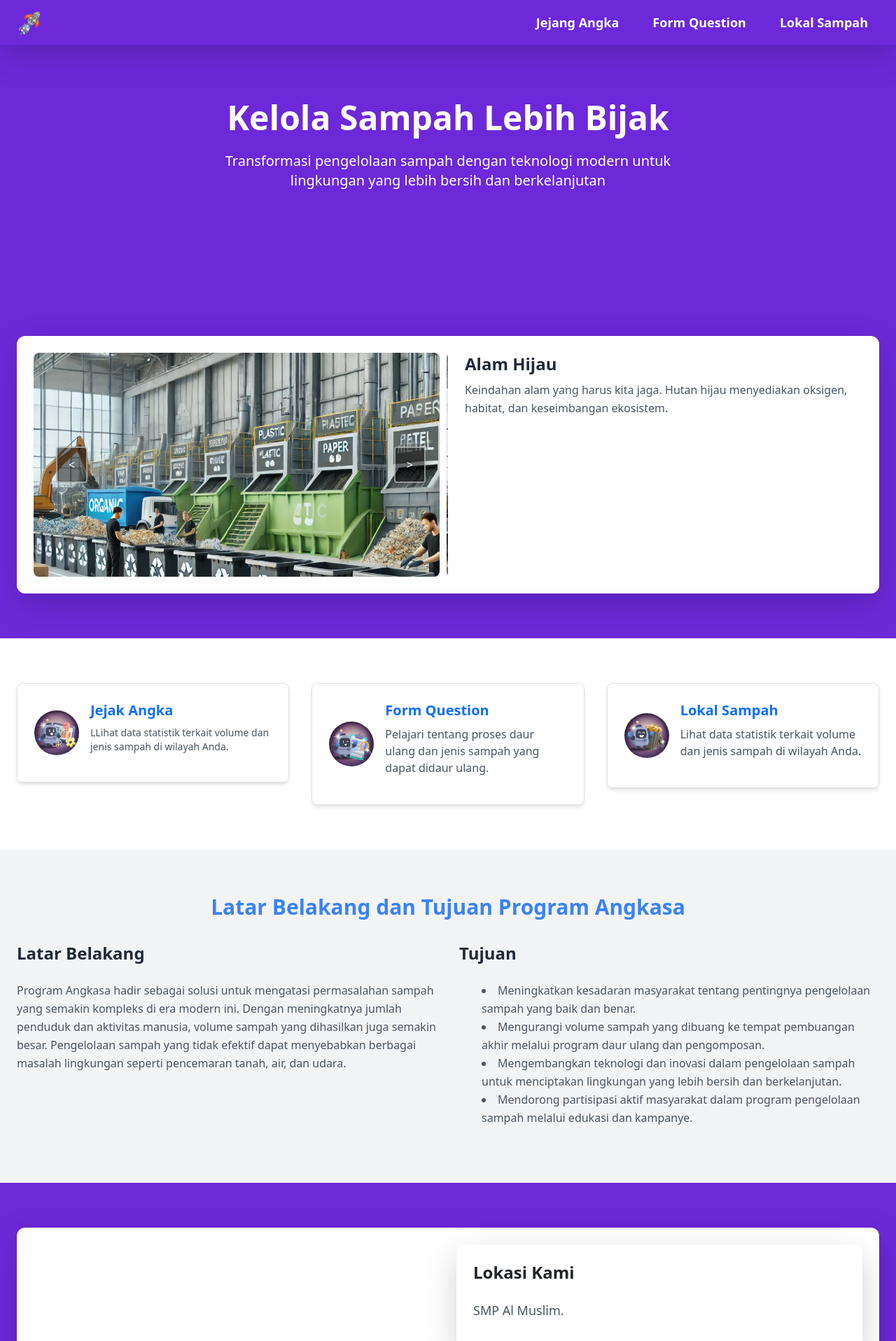
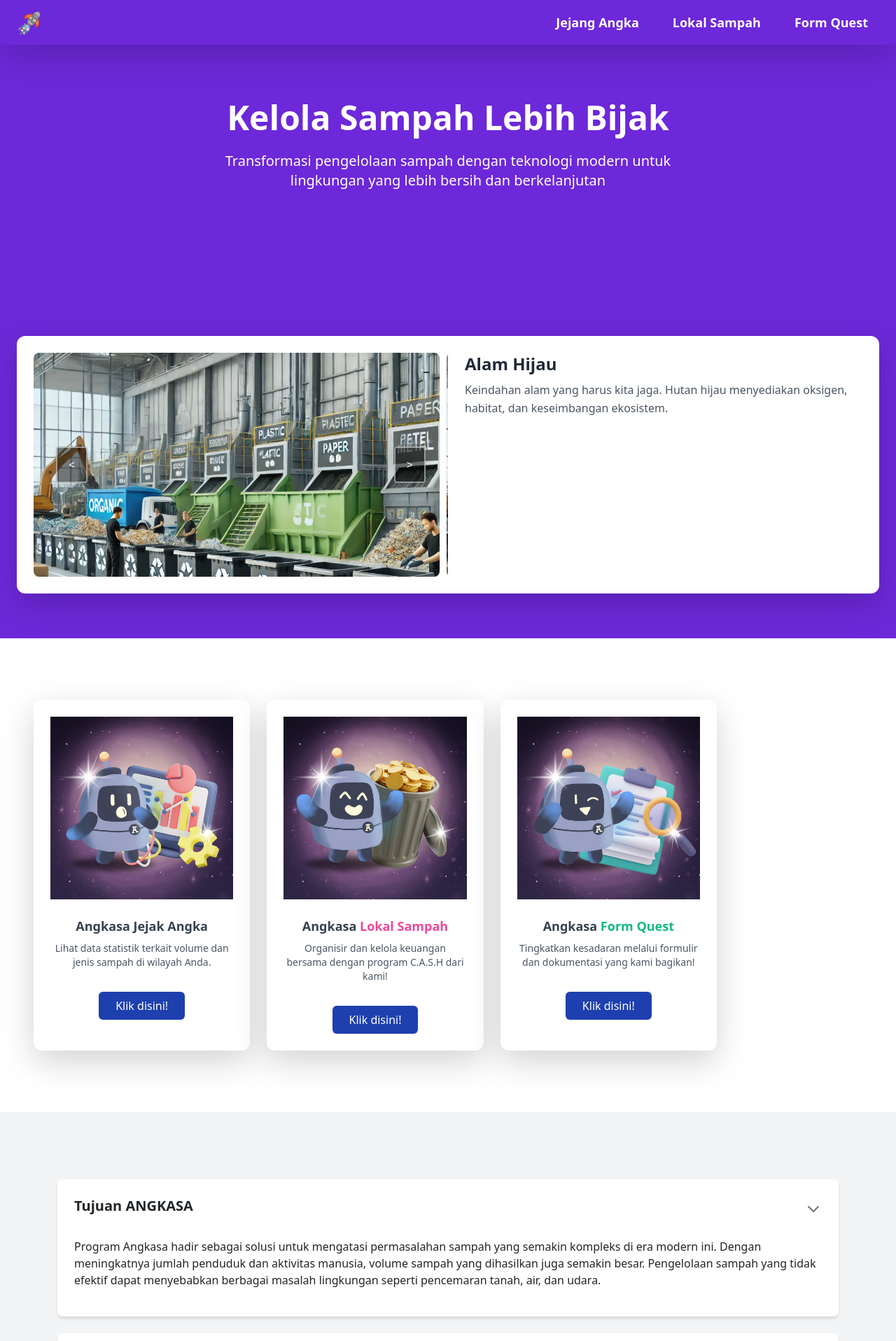
Before and after one commit to CodinginID/EcoTrack, a Flask app: page / in a window 1280 px wide. Shown: the top 1916 px of the page at 70% size. Run offline with Flask 3, Linux system fonts and the light colour scheme; some libraries are stand-ins or nearby versions; grey boxes are pictures that could not be loaded.

Commit message:
fix(angkasa): fix layout

```diff
--- a/app/app.py
+++ b/app/app.py
@@ -43,7 +43,7 @@
     return render_template("jejak_angka.html", data=data["data"], chart_data=chart_data)
 
 @app.route('/form-question')
-def form_question():
+def form_quest():
     return render_template("form_question.html")
 
 @app.route('/lokal-sampah')
--- a/app/templates/form_question.html
+++ b/app/templates/form_question.html
@@ -32,16 +32,16 @@
                 </div>
                 <div id="nav-menu" class="hidden lg:flex space-x-4 ml-auto">
                     <a href="{{url_for('jejak_angka')}}" class="text-white text-lg px-3 py-2 rounded-md text-sm font-semibold hover:bg-green-500 no-underline">Jejang Angka</a>
-                    <a href="{{url_for('form_question')}}" class="text-white text-lg px-3 py-2 rounded-md text-sm font-semibold hover:bg-green-500 no-underline">Form Question</a>
                     <a href="{{url_for('lokal_sampah')}}" class="text-white text-lg px-3 py-2 rounded-md text-sm font-semibold hover:bg-green-500 no-underline">Lokal Sampah</a>
+                    <a href="{{url_for('form_quest')}}" class="text-white text-lg px-3 py-2 rounded-md text-sm font-semibold hover:bg-green-500 no-underline">Form Quest</a>
                 </div>
             </div>
         </div>
         <div id="mobile-menu" class="hidden bg-emerald-700">
             <div id="mobile-menu" class="hidden lg:hidden"></div>
             <a href="{{url_for('jejak_angka')}}" class="block text-white text-lg px-3 py-2 rounded-md text-sm font-semibold hover:bg-green-500 hover:bg-opacity-75 no-underline">Jejang Angka</a>
-            <a href="{{url_for('form_question')}}" class="block text-white text-lg px-3 py-2 rounded-md text-sm font-semibold hover:bg-green-500 hover:bg-opacity-75 no-underline">Form Question</a>
             <a href="{{url_for('lokal_sampah')}}" class="block text-white text-lg px-3 py-2 rounded-md text-sm font-semibold hover:bg-green-500 hover:bg-opacity-75 no-underline">Lokal Sampah</a>
+            <a href="{{url_for('form_quest')}}" class="block text-white text-lg px-3 py-2 rounded-md text-sm font-semibold hover:bg-green-500 hover:bg-opacity-75 no-underline">Form Quest</a>
             </div>
         </div>
     </nav>
--- a/app/templates/index2.html
+++ b/app/templates/index2.html
@@ -33,16 +33,16 @@
                 <!-- Menu -->
                 <div id="nav-menu" class="hidden lg:flex space-x-4 ml-auto">
                     <a href="{{url_for('jejak_angka')}}" class="text-white text-lg px-3 py-2 rounded-md text-sm font-semibold hover:bg-green-500 no-underline">Jejang Angka</a>
-                    <a href="{{url_for('form_question')}}" class="text-white text-lg px-3 py-2 rounded-md text-sm font-semibold hover:bg-green-500 no-underline">Form Question</a>
                     <a href="{{url_for('lokal_sampah')}}" class="text-white text-lg px-3 py-2 rounded-md text-sm font-semibold hover:bg-green-500 no-underline">Lokal Sampah</a>
+                    <a href="{{url_for('form_quest')}}" class="text-white text-lg px-3 py-2 rounded-md text-sm font-semibold hover:bg-green-500 no-underline">Form Quest</a>
                 </div>
             </div>
         </div>
         <div id="mobile-menu" class="hidden bg-emerald-700">
             <div id="mobile-menu" class="hidden lg:hidden"></div>
             <a href="{{url_for('jejak_angka')}}" class="block text-white text-lg px-3 py-2 rounded-md text-sm font-semibold hover:bg-green-500 hover:bg-opacity-75 no-underline">Jejang Angka</a>
-            <a href="{{url_for('form_question')}}" class="block text-white text-lg px-3 py-2 rounded-md text-sm font-semibold hover:bg-green-500 hover:bg-opacity-75 no-underline">Form Question</a>
             <a href="{{url_for('lokal_sampah')}}" class="block text-white text-lg px-3 py-2 rounded-md text-sm font-semibold hover:bg-green-500 hover:bg-opacity-75 no-underline">Lokal Sampah</a>
+            <a href="{{url_for('form_quest')}}" class="block text-white text-lg px-3 py-2 rounded-md text-sm font-semibold hover:bg-green-500 hover:bg-opacity-75 no-underline">Form Quest</a>
             </div>
         </div>
     </nav>
@@ -124,52 +124,43 @@
     <!-- Fitur -->
     <section class="py-16 bg-white">
         <div class="max-w-7xl mx-auto px-4">
-            <div class="grid md:grid-cols-3 gap-8">
-                <a href="{{url_for('jejak_angka')}}" class="block no-underline">
-                    <div class="flex items-center p-4 border rounded-lg shadow-md max-w-md transition duration-300 hover:bg-green-400">
-                        <img src="{{url_for('static', filename='images/Jejak_Angka.png')}}" alt="Jejak Angka" class="w-16 h-16 rounded-full">
-                        <div class="ml-4">
-                            <h3 class="text-xl font-bold mb-2">Jejak Angka</h3>
-                            <p class="text-gray-600 text-sm">LLihat data statistik terkait volume dan jenis sampah di wilayah Anda.</p>
-                        </div>
-                    </div>
-                </a>
+            <div class="grid grid-cols-1 md:grid-cols-3 gap-6 p-6 max-w-5xl">
+                <!-- Jejak Angka Artikel -->
+                <div class="bg-white shadow-lg rounded-xl p-6 text-center">
+                    <img src="{{url_for('static', filename='images/Jejak_Angka.png')}}" alt="Jejang angka" class="mx-auto mb-4">
+                    <h2 class="text-lg font-bold text-gray-700">Angkasa <span class="text-orange-500">Jejak Angka</span></h2>
+                    <p class="text-gray-600 text-sm my-2">Lihat data statistik terkait volume dan jenis sampah di wilayah Anda.</p>
+                    <a href="{{url_for('jejak_angka')}}"><button class="mt-4 bg-blue-800 text-white px-4 py-2 rounded-md hover:bg-green-400">Klik disini!</button></a>
+                </div>
 
-                <a href="{{url_for('form_question')}}" class="block no-underline">
-                    <div class="flex items-center p-4 border rounded-lg shadow-md max-w-md transition duration-300 hover:bg-green-400">
-                        <img src="{{url_for('static', filename='images/Form_Quest.png')}}" alt="Form Quest" class="w-16 h-16 rounded-full">
-                        <div class="ml-4">
-                            <h3 class="text-xl font-bold mb-2">Form Question</h3>
-                            <p class="text-gray-600">Pelajari tentang proses daur ulang dan jenis sampah yang dapat didaur
-                            ulang.</p>
-                        </div>
-                    </div>
-                </a>
+                <!-- Lokal Sampah C.A.S.H -->
+                <div class="bg-white shadow-lg rounded-xl p-6 text-center">
+                    <img src="{{url_for('static', filename='images/Lokal_Sampah.png')}}" alt="C.A.S.H" class="mx-auto mb-4">
+                    <h2 class="text-lg font-bold text-gray-700">Angkasa <span class="text-pink-500">Lokal Sampah</span></h2>
+                    <p class="text-gray-600 text-sm my-2">Organisir dan kelola keuangan bersama dengan program C.A.S.H dari kami!</p>
+                    <a href="{{url_for('lokal_sampah')}}"><button class="mt-4 bg-blue-800 text-white px-4 py-2 rounded-md hover:bg-green-400">Klik disini!</button></a>
+                </div>
 
-                <a href="{{url_for('lokal_sampah')}}" class="block no-underline">
-                    <div class="flex items-center p-4 border rounded-lg shadow-md max-w-md transition duration-300 hover:bg-green-400">
-                        <img src="{{url_for('static', filename='images/Lokal_Sampah.png')}}" alt="Lokal Sampah" class="w-16 h-16 rounded-full">
-                        <div class="ml-4">
-                            <h3 class="text-xl font-bold mb-2">Lokal Sampah</h3>
-                            <p class="text-gray-600">Lihat data statistik terkait volume dan jenis sampah di wilayah Anda.</p>
-                        </div>
-                    </div>
-                </a>
-
-
+                <!-- Card Form -->
+                <div class="bg-white shadow-lg rounded-xl p-6 text-center">
+                    <img src="{{url_for('static', filename='images/Form_Quest.png')}}" alt="Form" class="mx-auto mb-4">
+                    <h2 class="text-lg font-bold text-gray-700">Angkasa <span class="text-green-500">Form Quest</span></h2>
+                    <p class="text-gray-600 text-sm my-2">Tingkatkan kesadaran melalui formulir dan dokumentasi yang kami bagikan!</p>
+                    <a href="{{url_for('form_quest')}}"><button class="mt-4 bg-blue-800 text-white px-4 py-2 rounded-md hover:bg-green-400">Klik disini!</button></a>
+                </div>
             </div>
         </div>
     </section>
 
     <!-- Background and Objectives Section -->
     <section class="py-16 bg-gray-100">
-        <div class="max-w-7xl mx-auto px-4">
+        <!-- <div class="max-w-7xl mx-auto px-4">
             <h2 class="text-3xl font-bold text-center text-blue-500 mb-8">Latar Belakang dan Tujuan Program Angkasa</h2>
             <div class="grid md:grid-cols-2 gap-8">
                 <div>
                     <h3 class="text-2xl font-semibold text-gray-800 mb-4">Latar Belakang</h3>
                     <p class="text-gray-600 leading-relaxed">
-                        Program Angkasa hadir sebagai solusi untuk mengatasi permasalahan sampah yang semakin kompleks di era modern ini. Dengan meningkatnya jumlah penduduk dan aktivitas manusia, volume sampah yang dihasilkan juga semakin besar. Pengelolaan sampah yang tidak efektif dapat menyebabkan berbagai masalah lingkungan seperti pencemaran tanah, air, dan udara.
+
                     </p>
                 </div>
                 <div>
@@ -182,6 +173,45 @@
                     </ul>
                 </div>
             </div>
+        </div> -->
+        <div class="container mx-auto p-8">
+            <div class="bg-white rounded-lg shadow-md p-6 mb-6">
+                <div class="flex justify-between items-center">
+                    <h2 class="text-xl font-semibold">Tujuan ANGKASA</h2>
+                    <button id="toggleTujuan" class="text-gray-500 hover:text-gray-700 focus:outline-none">
+                        <svg xmlns="http://www.w3.org/2000/svg" class="h-6 w-6 transition duration-300"
+                             id="iconTujuan" fill="none" viewBox="0 0 24 24" stroke="currentColor">
+                            <path stroke-linecap="round" stroke-linejoin="round" stroke-width="2" d="M19 9l-7 7-7-7" />
+                        </svg>
+                    </button>
+                </div>
+                <div id="kontenTujuan" class="mt-4 transition duration-300">
+                    <p>
+                        Program Angkasa hadir sebagai solusi untuk mengatasi permasalahan sampah yang semakin kompleks di era modern ini. Dengan meningkatnya jumlah penduduk dan aktivitas manusia, volume sampah yang dihasilkan juga semakin besar. Pengelolaan sampah yang tidak efektif dapat menyebabkan berbagai masalah lingkungan seperti pencemaran tanah, air, dan udara.
+                    </p>
+                </div>
+            </div>
+
+            <div class="bg-white rounded-lg shadow-md p-6">
+                <div class="flex justify-between items-center">
+                    <h2 class="text-xl font-semibold">Latar Belakang ANGKASA</h2>
+                    <button id="toggleLatarBelakang" class="text-gray-500 hover:text-gray-700 focus:outline-none">
+                        <svg xmlns="http://www.w3.org/2000/svg" class="h-6 w-6 transition duration-300"
+                             id="iconLatarBelakang" fill="none" viewBox="0 0 24 24" stroke="currentColor">
+                            <path stroke-linecap="round" stroke-linejoin="round" stroke-width="2" d="M19 9l-7 7-7-7" />
+                        </svg>
+                    </button>
+                </div>
+                <div id="kontenLatarBelakang" class="mt-4 transition duration-300">
+                    <ul class="list-disc list-inside text-gray-600 leading-relaxed">
+                        <li>Meningkatkan kesadaran masyarakat tentang pentingnya pengelolaan sampah yang baik dan benar.</li>
+                        <li>Mengurangi volume sampah yang dibuang ke tempat pembuangan akhir melalui program daur ulang dan pengomposan.</li>
+                        <li>Mengembangkan teknologi dan inovasi dalam pengelolaan sampah untuk menciptakan lingkungan yang lebih bersih dan berkelanjutan.</li>
+                        <li>Mendorong partisipasi aktif masyarakat dalam program pengelolaan sampah melalui edukasi dan kampanye.</li>
+                    </ul>
+                </div>
+            </div>
+
         </div>
     </section>
 
@@ -273,6 +303,26 @@
         });
     </script>
 
+    <script>
+        const tujuanButton = document.getElementById('toggleTujuan');
+        const tujuanKonten = document.getElementById('kontenTujuan');
+        const tujuanIcon = document.getElementById('iconTujuan');
+
+        tujuanButton.addEventListener('click', () => {
+            tujuanKonten.classList.toggle('hidden');
+            tujuanIcon.classList.toggle('rotate-180');
+        });
+
+        const latarBelakangButton = document.getElementById('toggleLatarBelakang');
+        const latarBelakangKonten = document.getElementById('kontenLatarBelakang');
+        const latarBelakangIcon = document.getElementById('iconLatarBelakang');
+
+        latarBelakangButton.addEventListener('click', () => {
+            latarBelakangKonten.classList.toggle('hidden');
+            latarBelakangIcon.classList.toggle('rotate-180');
+        });
+    </script>
+
     <script src="https://cdn.jsdelivr.net/npm/bootstrap@5.3.0/dist/js/bootstrap.bundle.min.js"></script>
 </body>
 
--- a/app/templates/jejak_angka.html
+++ b/app/templates/jejak_angka.html
@@ -32,16 +32,16 @@
                 </div>
                 <div id="nav-menu" class="hidden lg:flex space-x-4 ml-auto">
                     <a href="{{url_for('jejak_angka')}}" class="text-white text-lg px-3 py-2 rounded-md text-sm font-semibold hover:bg-green-500 no-underline">Jejang Angka</a>
-                    <a href="{{url_for('form_question')}}" class="text-white text-lg px-3 py-2 rounded-md text-sm font-semibold hover:bg-green-500 no-underline">Form Question</a>
                     <a href="{{url_for('lokal_sampah')}}" class="text-white text-lg px-3 py-2 rounded-md text-sm font-semibold hover:bg-green-500 no-underline">Lokal Sampah</a>
+                    <a href="{{url_for('form_quest')}}" class="text-white text-lg px-3 py-2 rounded-md text-sm font-semibold hover:bg-green-500 no-underline">Form Quest</a>
                 </div>
             </div>
         </div>
         <div id="mobile-menu" class="hidden bg-emerald-700">
             <div id="mobile-menu" class="hidden lg:hidden"></div>
             <a href="{{url_for('jejak_angka')}}" class="block text-white text-lg px-3 py-2 rounded-md text-sm font-semibold hover:bg-green-500 hover:bg-opacity-75 no-underline">Jejang Angka</a>
-            <a href="{{url_for('form_question')}}" class="block text-white text-lg px-3 py-2 rounded-md text-sm font-semibold hover:bg-green-500 hover:bg-opacity-75 no-underline">Form Question</a>
             <a href="{{url_for('lokal_sampah')}}" class="block text-white text-lg px-3 py-2 rounded-md text-sm font-semibold hover:bg-green-500 hover:bg-opacity-75 no-underline">Lokal Sampah</a>
+            <a href="{{url_for('form_quest')}}" class="block text-white text-lg px-3 py-2 rounded-md text-sm font-semibold hover:bg-green-500 hover:bg-opacity-75 no-underline">Form Quest</a>
             </div>
         </div>
     </nav>
--- a/app/templates/lokal_sampah.html
+++ b/app/templates/lokal_sampah.html
@@ -32,8 +32,8 @@
                 </div>
                 <div id="nav-menu" class="hidden lg:flex space-x-4 ml-auto">
                     <a href="{{url_for('jejak_angka')}}" class="text-white text-lg px-3 py-2 rounded-md text-sm font-semibold hover:bg-green-500 no-underline">Jejang Angka</a>
-                    <a href="{{url_for('form_question')}}" class="text-white text-lg px-3 py-2 rounded-md text-sm font-semibold hover:bg-green-500 no-underline">Form Question</a>
                     <a href="{{url_for('lokal_sampah')}}" class="text-white text-lg px-3 py-2 rounded-md text-sm font-semibold hover:bg-green-500 no-underline">Lokal Sampah</a>
+                    <a href="{{url_for('form_quest')}}" class="text-white text-lg px-3 py-2 rounded-md text-sm font-semibold hover:bg-green-500 no-underline">Form Quest</a>
                 </div>
 
             </div>
@@ -41,8 +41,8 @@
         <div id="mobile-menu" class="hidden bg-emerald-700">
             <div id="mobile-menu" class="hidden lg:hidden"></div>
                 <a href="{{url_for('jejak_angka')}}" class="block text-white text-lg px-3 py-2 rounded-md text-sm font-semibold hover:bg-green-500 hover:bg-opacity-75 no-underline">Jejang Angka</a>
-                <a href="{{url_for('form_question')}}" class="block text-white text-lg px-3 py-2 rounded-md text-sm font-semibold hover:bg-green-500 hover:bg-opacity-75 no-underline">Form Question</a>
                 <a href="{{url_for('lokal_sampah')}}" class="block text-white text-lg px-3 py-2 rounded-md text-sm font-semibold hover:bg-green-500 hover:bg-opacity-75 no-underline">Lokal Sampah</a>
+                <a href="{{url_for('form_quest')}}" class="block text-white text-lg px-3 py-2 rounded-md text-sm font-semibold hover:bg-green-500 hover:bg-opacity-75 no-underline">Form Quest</a>
             </div>
         </div>
     </nav>
```
Also changed, not shown: app/templates/testing.html (added, +78 -0 lines).
